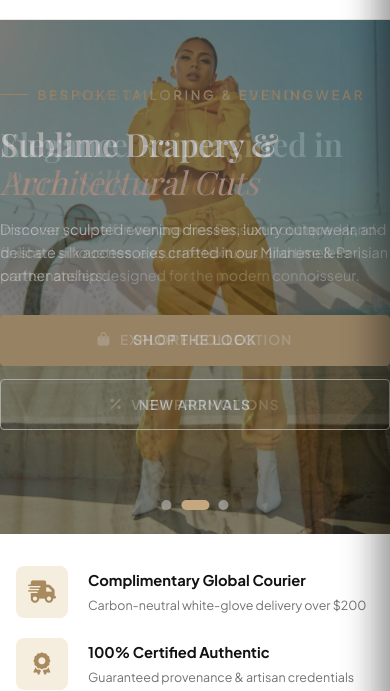
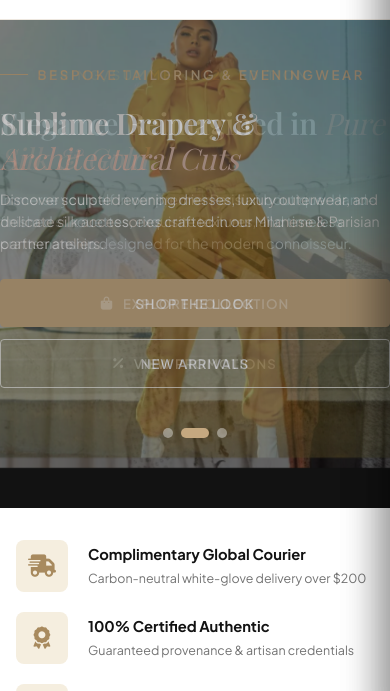
Before and after one commit to arulmani04061993-alt/Online-Fashion, a plain HTML site: page index.html in a window 390 px wide. Shown: the part 115-806 px from the top of the page. Drawn offline with nearby package versions, Linux system fonts and the light colour scheme; no server answers; a web font is replaced by a local one.

Commit message:
Fix hero section padding and button margins to keep dots well separated from buttons on mobile

```diff
--- a/assets/css/styles.css
+++ b/assets/css/styles.css
@@ -2580,15 +2580,16 @@ ul, ol {
 @media (max-width: 768px) {
   .hero-section {
     min-height: auto;
+    padding-bottom: 3.5rem;
   }
   .hero-content {
-    padding: 4rem 0 5.5rem 0;
+    padding: 3rem 0 2rem 0;
   }
   .hero-nav {
-    display: none;
+    display: none !important;
   }
   .hero-dots {
-    bottom: 1.5rem;
+    bottom: 1.25rem;
   }
   .section {
     padding: 3.5rem 0;
@@ -2725,27 +2726,32 @@ ul, ol {
     gap: 1.25rem;
   }
   .hero-content {
-    padding: 3.5rem 0 5rem 0;
+    padding: 2.25rem 0 1.5rem 0;
   }
   .hero-title {
-    font-size: 2rem;
+    font-size: 1.85rem;
     line-height: 1.2;
-    margin-bottom: 1rem;
+    margin-bottom: 0.85rem;
   }
   .hero-desc {
-    font-size: 0.9rem;
-    line-height: 1.6;
-    margin-bottom: 1.75rem;
+    font-size: 0.88rem;
+    line-height: 1.55;
+    margin-bottom: 1.5rem;
   }
   .hero-actions {
     flex-direction: column;
     width: 100%;
-    gap: 0.85rem;
-    margin-bottom: 1.5rem;
+    gap: 0.75rem;
+    margin-bottom: 2.5rem;
   }
   .hero-actions .btn {
     width: 100%;
-    padding: 0.85rem 1.25rem;
+    padding: 0.8rem 1.25rem;
+    font-size: 0.82rem;
+  }
+  .hero-dots {
+    bottom: 0.85rem;
+    gap: 0.5rem;
   }
   .toolbar-filters {
     flex-direction: column;
```
